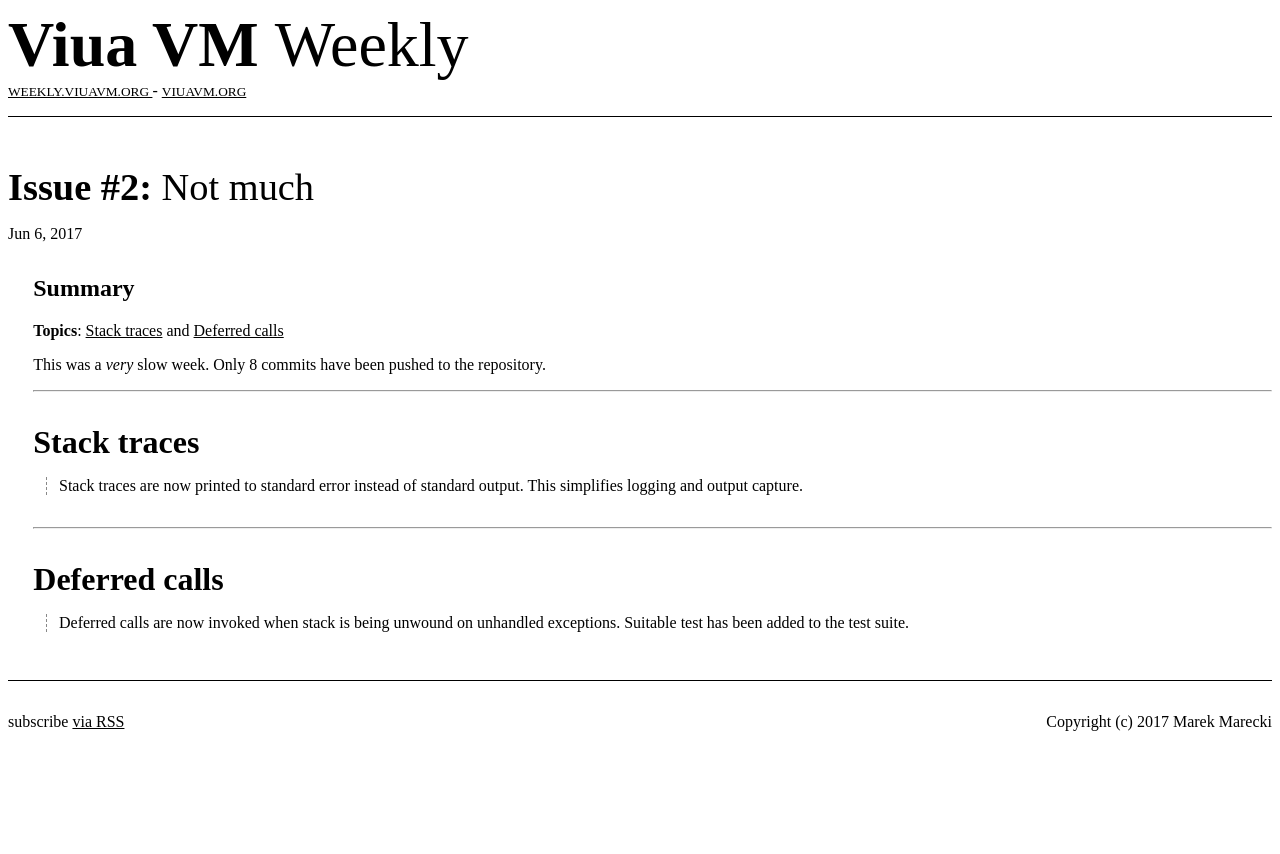
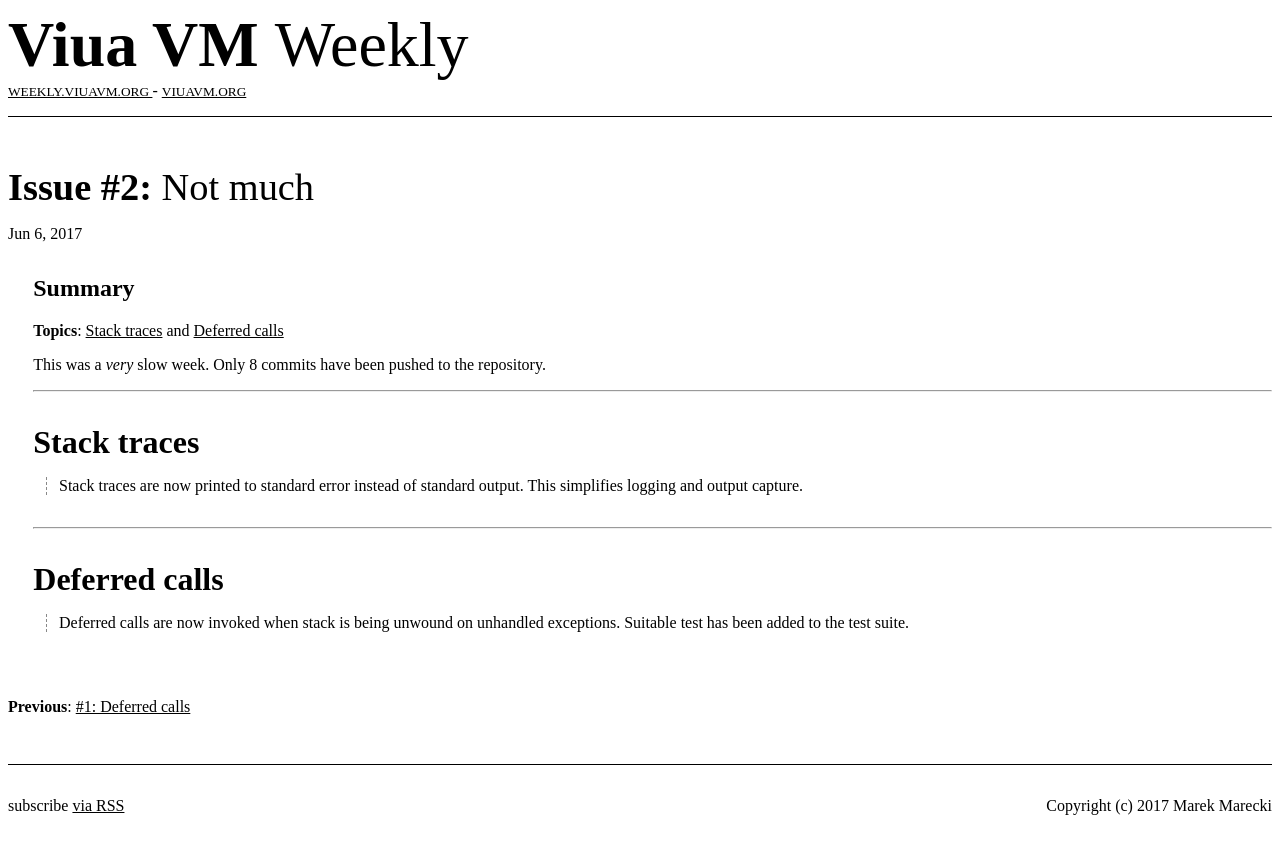
Before and after one commit to marekjm/weekly.viuavm.org, a Jekyll site: the page built from _posts/2017-06-06-not-much.html, in a window 1280 px wide. Shown: the top 854 px of the page. Built offline with Jekyll 4.4.1, drawn with Linux system fonts in a browser that asks for light colours.

Commit message:
Add "Next" and "Previous" links

```diff
--- a/_layouts/post.html
+++ b/_layouts/post.html
@@ -33,6 +33,25 @@
         {{ content }}
     </div>
 
+    {% if page.next or page.previous %}
+    <br>
+    {% endif %}
+
+
+    <div>
+        {% if page.next %}
+        <p>
+        <strong>Next</strong>: <a href="{{ page.next.url }}">#{{ page.next.weekly_issue_index }}: {{ page.next.title }}</a>
+        </p>
+        {% endif %}
+
+        {% if page.previous %}
+        <p>
+            <strong>Previous</strong>: <a href="{{ page.previous.url }}">#{{ page.previous.weekly_issue_index }}: {{ page.previous.title }}</a>
+        </p>
+        {% endif %}
+    </div>
+
     {% if site.disqus.shortname %}
     {% include disqus_comments.html %}
     {% endif %}
```
